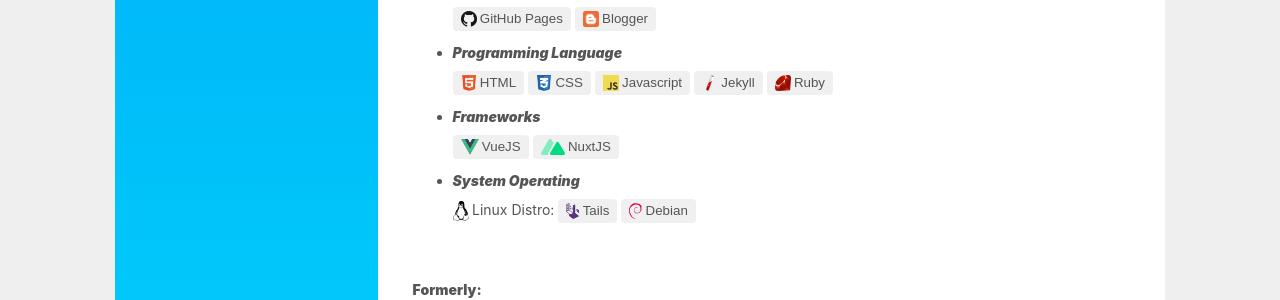
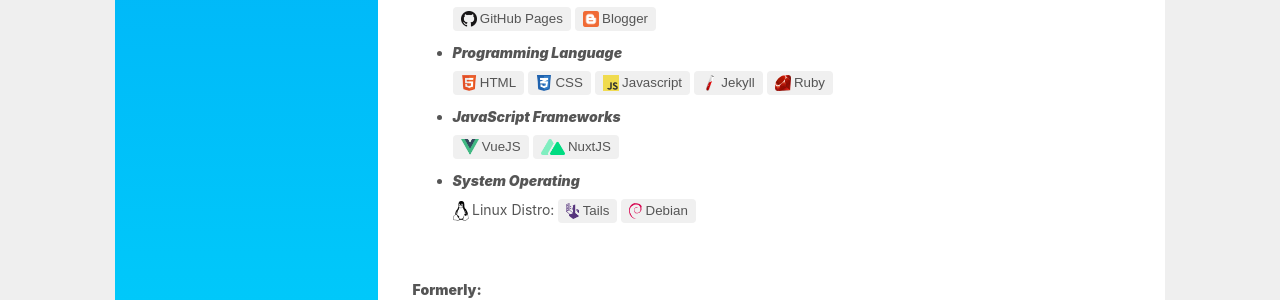
Before and after one commit to j5sacolasembalagens-pixel/xkhujztrbowverbtqv9mmmgnutuqjjakzdfafbwww, a Jekyll site: the page built from index.html, in a window 1280 px wide and 900 px high, scrolled down 1150 px. Shown: the part 152-452 px from the top of the window. Built offline with Jekyll 4.4.1, drawn with Linux system fonts in a browser that asks for light colours; nearby versions of some CDN libraries.

Commit message:
Update index.html

```diff
--- a/index.html
+++ b/index.html
@@ -103,8 +103,8 @@
       <button class="link" onclick=github_link();><a title='GitHub Pages' onclick="location.href='' target="_blank"><img src="/github.png" class="icon">GitHub Pages</a></button> <button class="link" onclick=blogger_link();><a title='Blogger' onclick="location.href='' target="_blank"><img src="/blogger.png" class="icon">Blogger</a></button>
     <li class="li"><i>Programming Language</i></li>
       <button class="link" onclick=html_link();><a title='HTML' onclick="location.href='' target="_blank"><img src="/html5.png" class="icon">HTML</a></button> <button class="link" onclick=css_link();><a title='CSS' onclick="location.href='' target="_blank"><img src="/css3.png" class="icon">CSS</a></button> <button class="link" onclick=javascript_link();><a title='Javascript' onclick="location.href='' target="_blank"><img src="/js.png" class="icon">Javascript</a></button> <button class="link" onclick=jekyll_link();><a title='Jekyll' onclick="location.href='' target="_blank"><img src="/jekyll.png" class="icon">Jekyll</a></button> <button class="link" onclick=ruby_link();><a title='Ruby' onclick="location.href='' target="_blank"><img src="/ruby.png" class="icon">Ruby</a></button>
-    <li class="li"><i>Frameworks</i></li>
-      <button class="link" onclick=vue_link();><a title='Vue' onclick="location.href='' target="_blank"><img src="/vue.png" style="width: 18px;height:16px;vertical-align:text-top;margin-right:.25em;">VueJS</a></button> <button class="link" onclick=nuxt_link();><a title='nuxt' onclick="location.href='' target="_blank"><img src="/nuxt.png" style="width: 24px;height:16px;vertical-align:text-top;margin-right:.25em;">NuxtJS</a></button>
+    <li class="li"><i>JavaScript Frameworks</i></li>
+      <button class="link" onclick=vue_link();><a title='Vue.js - The Progressive JavaScript Framework' onclick="location.href='' target="_blank"><img src="/vue.png" style="width: 18px;height:16px;vertical-align:text-top;margin-right:.25em;">VueJS</a></button> <button class="link" onclick=nuxt_link();><a title='Nuxt - The Intuitive Vue Framework' onclick="location.href='' target="_blank"><img src="/nuxt.png" style="width: 24px;height:16px;vertical-align:text-top;margin-right:.25em;">NuxtJS</a></button>
     <li class="li"><i>System Operating</i></li>
       <img src="/tux.png" class="icon">Linux Distro: <button class="link" onclick=tails_link();><a title='Tails' onclick="location.href='' target="_blank"><img src="/tails.png" style="width: 13px;height:16px;vertical-align:text-top;margin-right:.25em;">Tails</a></button> <button class="link" onclick=debian_link();><a title='Debian' onclick="location.href='' target="_blank"><img src="/debian.png" style="width: 13px;height:16px;vertical-align:text-top;margin-right:.25em;">Debian</a></button>
     </ul>
```
